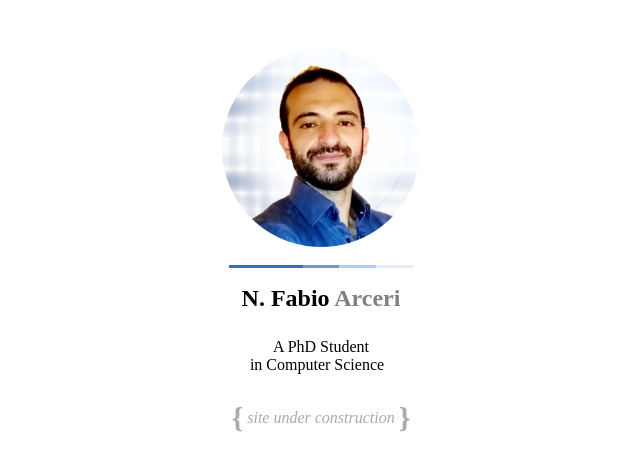
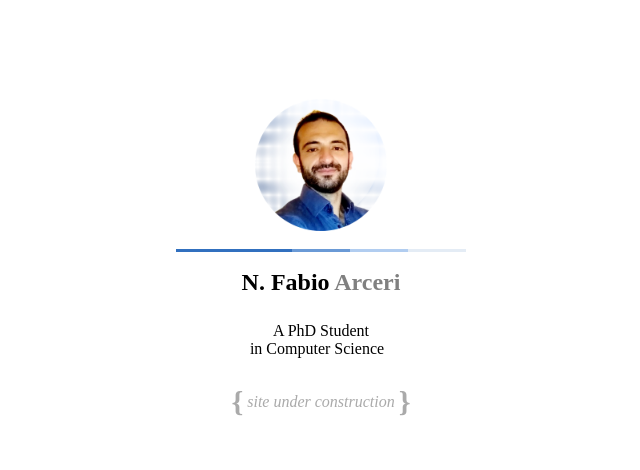
Before and after one commit to FabioArceri/FabioArceri.github.io, a plain HTML site: page index.html in a window 1280 px wide. Shown: the part 158-628 px from the top of the page, without its empty margins (319-959 px from the left). Drawn offline with Linux system fonts and the light colour scheme.

Commit message:
Add files via upload

```diff
--- a/index.html
+++ b/index.html
@@ -20,6 +20,7 @@
 		/************************************************************************************/
 		div.main
 		{
+			margin-top:5%;
 			display:flex;
 			justify-content:center;
 			align-items:center;
@@ -40,7 +41,7 @@
 		/************************************************************************************/
 		table
 		{
-			width:28%;
+			width:44%;
 			text-decoration: none;
 		}
 		tr.colLine > td {
@@ -72,7 +73,7 @@
 	</head>
 	<body>
 		<div class="main">
-			<img style="width:30%" src="fabio_newpic.png">
+			<img style="width:20%" src="fabio_newpic.png">
 			<br>
 			<table cellpadding="0" cellspacing="0" border="0px solid black">
 				<!-- coloured line -->
```
